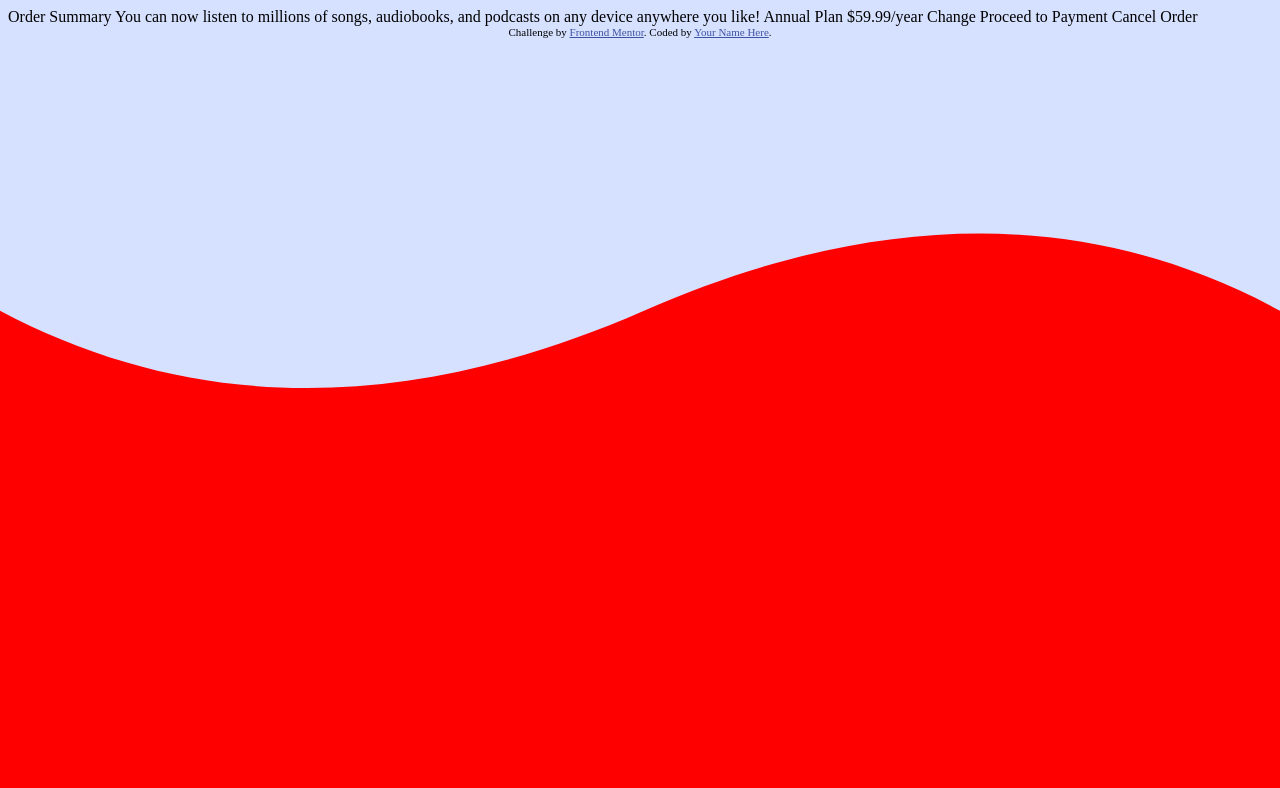
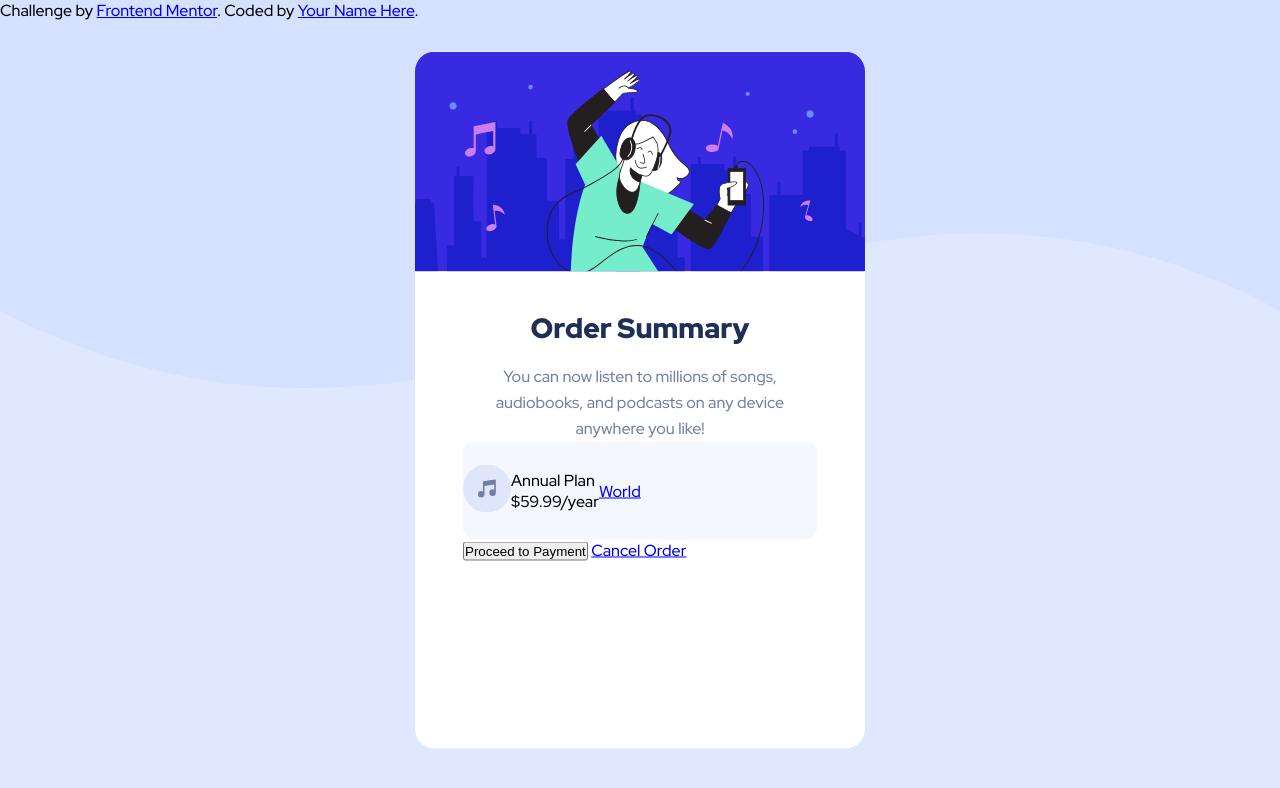
Before and after one commit to pxmdk/order-summary-component-main, a plain HTML site: page index.html in a window 1280 px wide. Drawn offline with Linux system fonts and the light colour scheme.

Commit message:
First part of html and css set up

```diff
--- a/index.html
+++ b/index.html
@@ -14,23 +14,36 @@
 		<link rel="stylesheet" href="style.css" />
 
 		<title>Frontend Mentor | Order summary card</title>
-
-		<!-- Feel free to remove these styles or customise in your own stylesheet 👍 -->
-		<style>
-			.attribution {
-				font-size: 11px;
-				text-align: center;
-			}
-			.attribution a {
-				color: hsl(228, 45%, 44%);
-			}
-		</style>
 	</head>
 	<body>
-		Order Summary You can now listen to millions of songs, audiobooks, and
-		podcasts on any device anywhere you like! Annual Plan $59.99/year Change
-		Proceed to Payment Cancel Order
-
+		<div class="container">
+			<div class="hero">
+				<img src="images/illustration-hero.svg" alt="Banner image" />
+			</div>
+			<section>
+				<div class="text_content">
+					<h2>Order Summary</h2>
+					<p>
+						You can now listen to millions of songs, audiobooks, and podcasts on
+						any device anywhere you like!
+					</p>
+				</div>
+				<div class="order_summary_container">
+					<div class="product_icon">
+						<img src="images/icon-music.svg" alt="Product Icon" />
+					</div>
+					<div class="priceplan">
+						<span><p>Annual Plan</p></span>
+						<p>$59.99/year</p>
+					</div>
+					<div class="change_offer"><a href="#">World</a></div>
+				</div>
+				<div class="checkout">
+					<button class="checkout_btn">Proceed to Payment</button>
+					<a href="#">Cancel Order</a>
+				</div>
+			</section>
+		</div>
 		<div class="attribution">
 			Challenge by
 			<a href="https://www.frontendmentor.io?ref=challenge" target="_blank"
--- a/style.css
+++ b/style.css
@@ -1,6 +1,72 @@
+/* Main Font Import */
+@import url('https://fonts.googleapis.com/css2?family=Red+Hat+Display:wght@500;700;900&display=swap');
+
+:root {
+--pale-blue-primary: hsl(225, 100%, 94%);
+--bright-blue-primary: hsl(245, 75%, 52%);
+--bright-blue-primary-hover: hsl(245, 83%, 68%);
+--very-pale-blue-nautral: hsl(225, 100%, 98%);
+--desaturated-blue-neutral: hsl(224, 23%, 55%);
+--dark-blue-neutral: hsl(223, 47%, 23%);
+--white: hsl(0, 0%, 100%);
+}
+* {
+    margin: 0;
+    padding: 0;
+    box-sizing: border-box;
+}
 body {
     background-image: url(images/pattern-background-desktop.svg);
     background-repeat: no-repeat;
     background-size: cover;
-    background-color: red;
+    background-color: var(--pale-blue-primary);
+    font-family: 'Red Hat Display', sans-serif;
+    font-size: 1rem;
+    font-weight: 500;
 }
+.container {
+    width: 450px;
+    height: 697px;
+    flex-shrink: 0;
+    position: absolute;
+    top: 50%;
+    left: 50%;
+    transform: translate(-50%, -50%);
+    background-color: var(--white);
+    border-radius: 20px;
+}
+.hero img{
+    border-radius: 20px 20px 0 0;
+}
+section {
+    width: 354px;
+    margin: 0 auto;
+}
+.text_content h2{
+    color: var(--dark-blue-neutral);
+    text-align: center;
+    font-size: 28px;
+    font-style: normal;
+    font-weight: 900;
+    line-height: normal;
+    margin-top: 32px;
+}
+.text_content p{
+    margin-top: 17px;
+    color: var(--desaturated-blue-neutral);
+    text-align: center;
+    font-family: Red Hat Display;
+    font-size: 16px;
+    font-style: normal;
+    font-weight: 500;
+    line-height: 26px; /* 162.5% */
+}
+.order_summary_container {
+    width: 354px;
+    height: 98px;
+    flex-shrink: 0;
+    border-radius: 11px;
+    background-color: var(--very-pale-blue-nautral);
+    display: flex;
+    align-items: center;
+}
```
Also changed, not shown: 1 other file.
